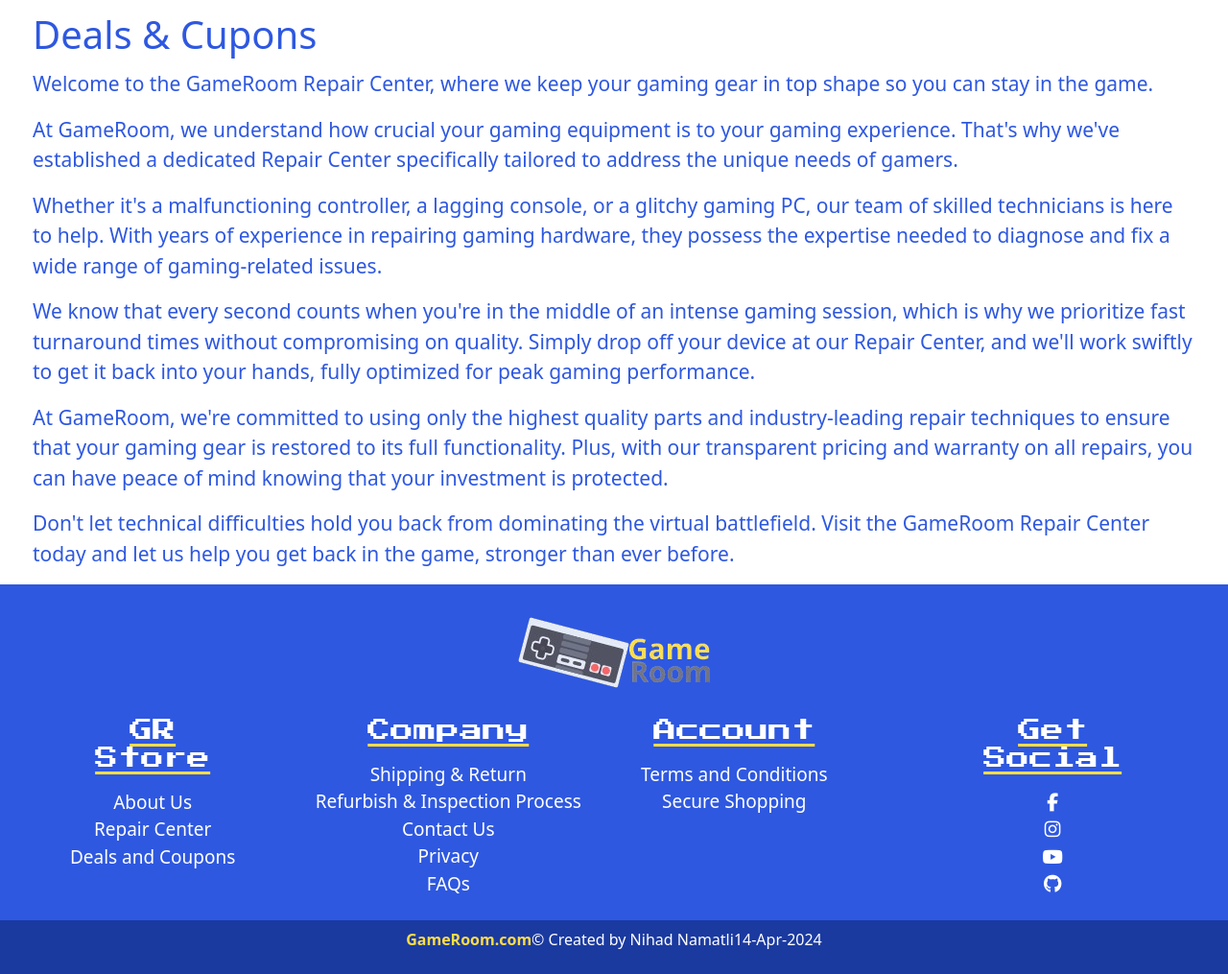
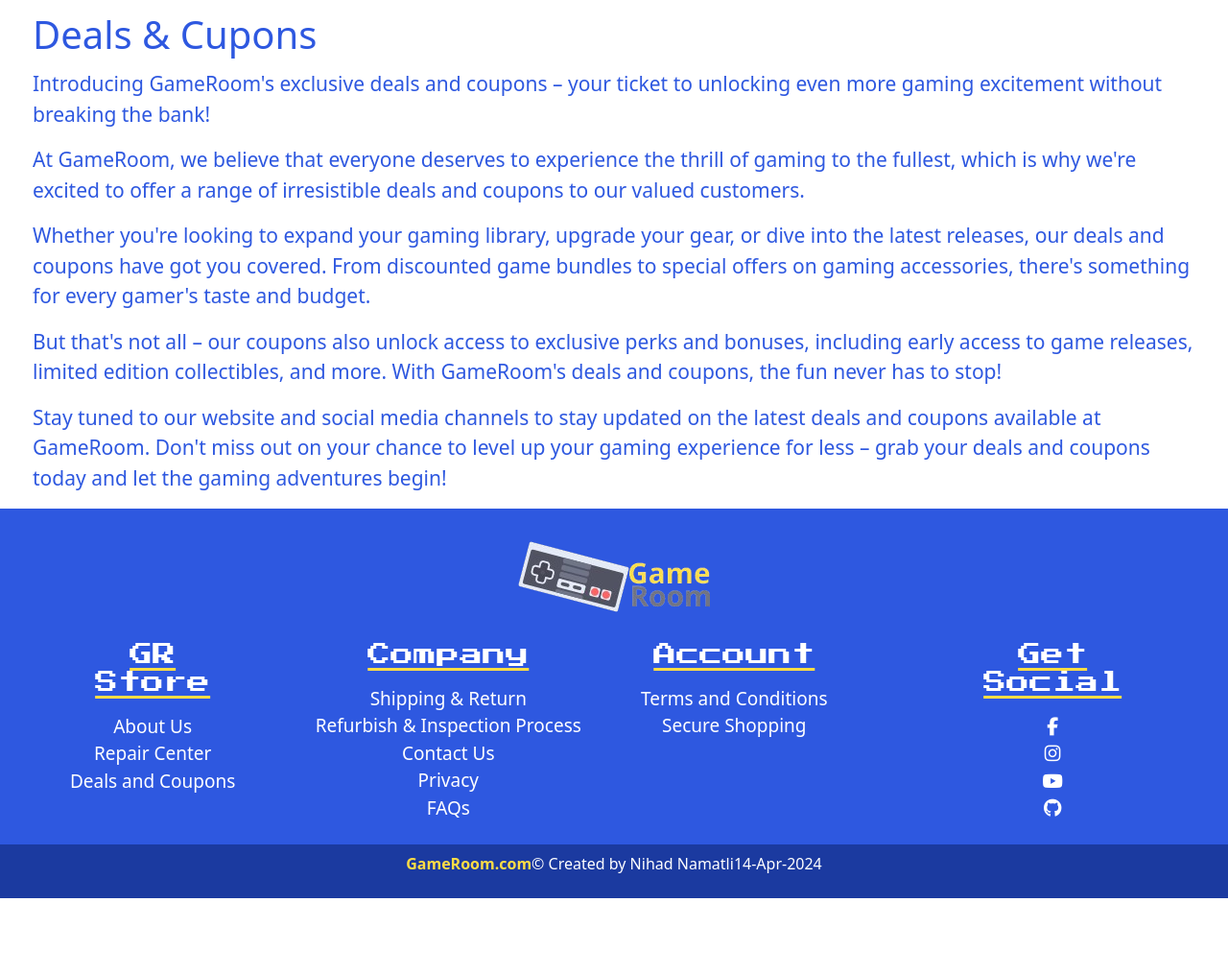
Before and after one commit to nihad1213/Game-Room, a PHP site: page /partials/deals.php in a window 1280 px wide. Shown: the part 162-1177 px from the top of the page at 96% size. After the commit the page ends 1098 px from the top, so only its background shows below. Run offline with PHP 8.4, Linux system fonts and the light colour scheme; some web fonts are replaced.

Commit message:
deals part created

```diff
--- a/partials/deals.php
+++ b/partials/deals.php
@@ -7,35 +7,23 @@
 
         <div class="footer-links-paragraph">
             <p>
-                Welcome to the GameRoom Repair Center, where we keep your gaming gear in top shape
-                so you can stay in the game.
+            Introducing GameRoom's exclusive deals and coupons – your ticket to unlocking even more gaming excitement without breaking the bank!
             </p>
 
             <p>
-                At GameRoom, we understand how crucial your gaming equipment is to your gaming experience.
-                That's why we've established a dedicated Repair Center specifically tailored to address the unique needs of gamers.
+                At GameRoom, we believe that everyone deserves to experience the thrill of gaming to the fullest, which is why we're excited to offer a range of irresistible deals and coupons to our valued customers.
             </p>
 
             <p>
-                Whether it's a malfunctioning controller, a lagging console, or a glitchy gaming PC, our team of skilled technicians is here to help.
-                With years of experience in repairing gaming hardware, they possess the expertise needed to diagnose and fix a wide range of gaming-related issues.
+                Whether you're looking to expand your gaming library, upgrade your gear, or dive into the latest releases, our deals and coupons have got you covered. From discounted game bundles to special offers on gaming accessories, there's something for every gamer's taste and budget.
             </p>
 
             <p>
-                We know that every second counts when you're in the middle of an intense gaming session, which is why
-                we prioritize fast turnaround times without compromising on quality.
-                Simply drop off your device at our Repair Center, and we'll work swiftly to get it back into your hands,
-                fully optimized for peak gaming performance.
+                But that's not all – our coupons also unlock access to exclusive perks and bonuses, including early access to game releases, limited edition collectibles, and more. With GameRoom's deals and coupons, the fun never has to stop!
             </p>
 
             <p>
-                At GameRoom, we're committed to using only the highest quality parts and industry-leading repair techniques to ensure that your gaming gear is restored to its full functionality.
-                Plus, with our transparent pricing and warranty on all repairs, you can have peace of mind knowing that your investment is protected.
-            </p>
-
-            <p>
-                Don't let technical difficulties hold you back from dominating the virtual battlefield.
-                Visit the GameRoom Repair Center today and let us help you get back in the game, stronger than ever before.
+                Stay tuned to our website and social media channels to stay updated on the latest deals and coupons available at GameRoom. Don't miss out on your chance to level up your gaming experience for less – grab your deals and coupons today and let the gaming adventures begin!
             </p>
         </div>
     </div>
```
